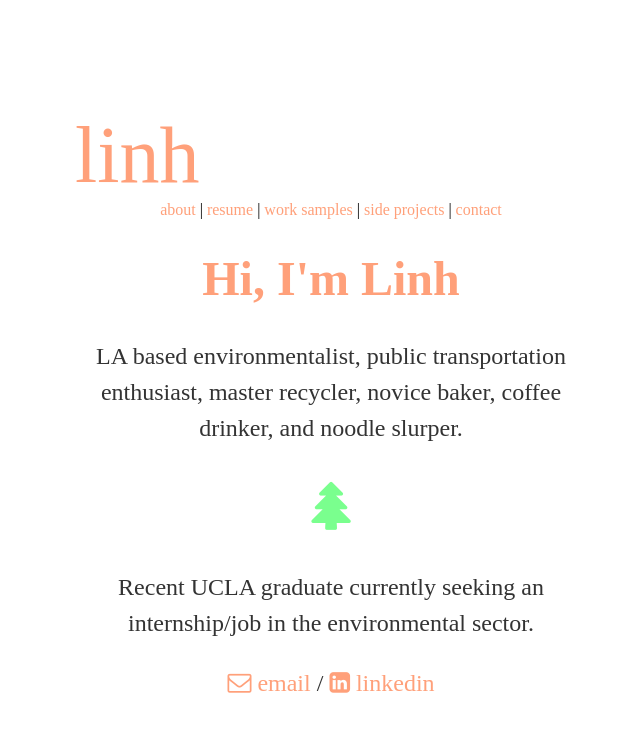
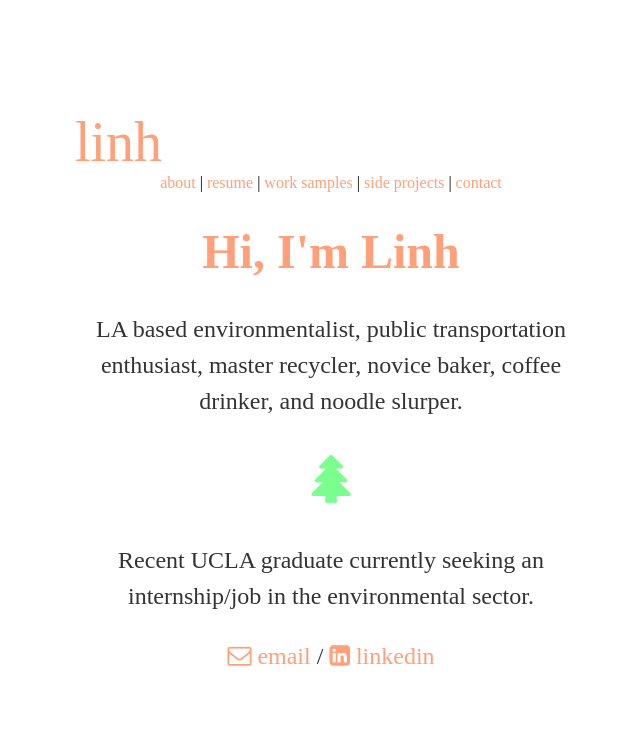
Before and after one commit to lttrinh/lttrinh.github.io, a Jekyll site: the page built from index.html, in a window 1280 px wide. Shown: the top 732 px of the page, without its empty margins (309-949 px from the left). Built offline with Jekyll 4.4.1, drawn with Linux system fonts in a browser that asks for light colours.

Commit message:
Update main.css

```diff
--- a/css/main.css
+++ b/css/main.css
@@ -45,6 +45,6 @@ ul {
 
 .top {
     font-family: 'futura';
-    font-size: 5em;
+    font-size: 3.5em;
     text-align: center;
 }
```
